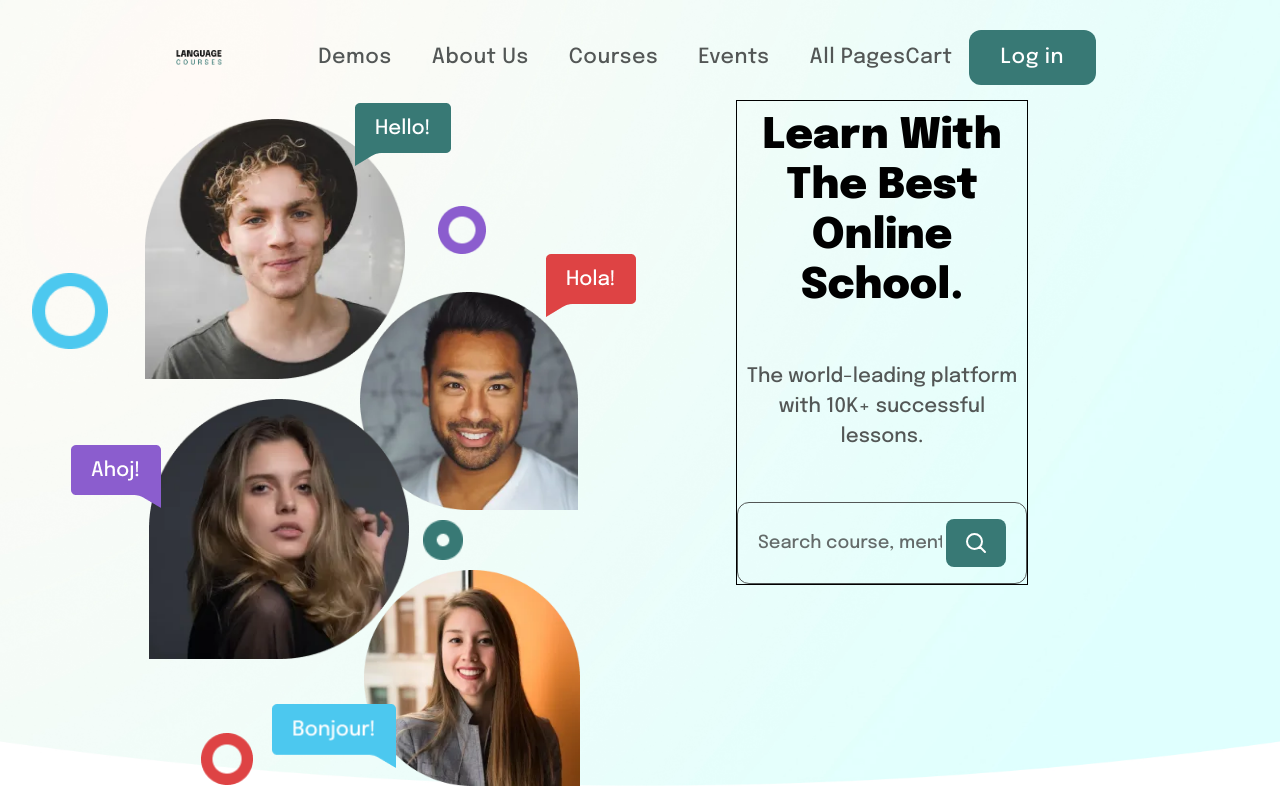
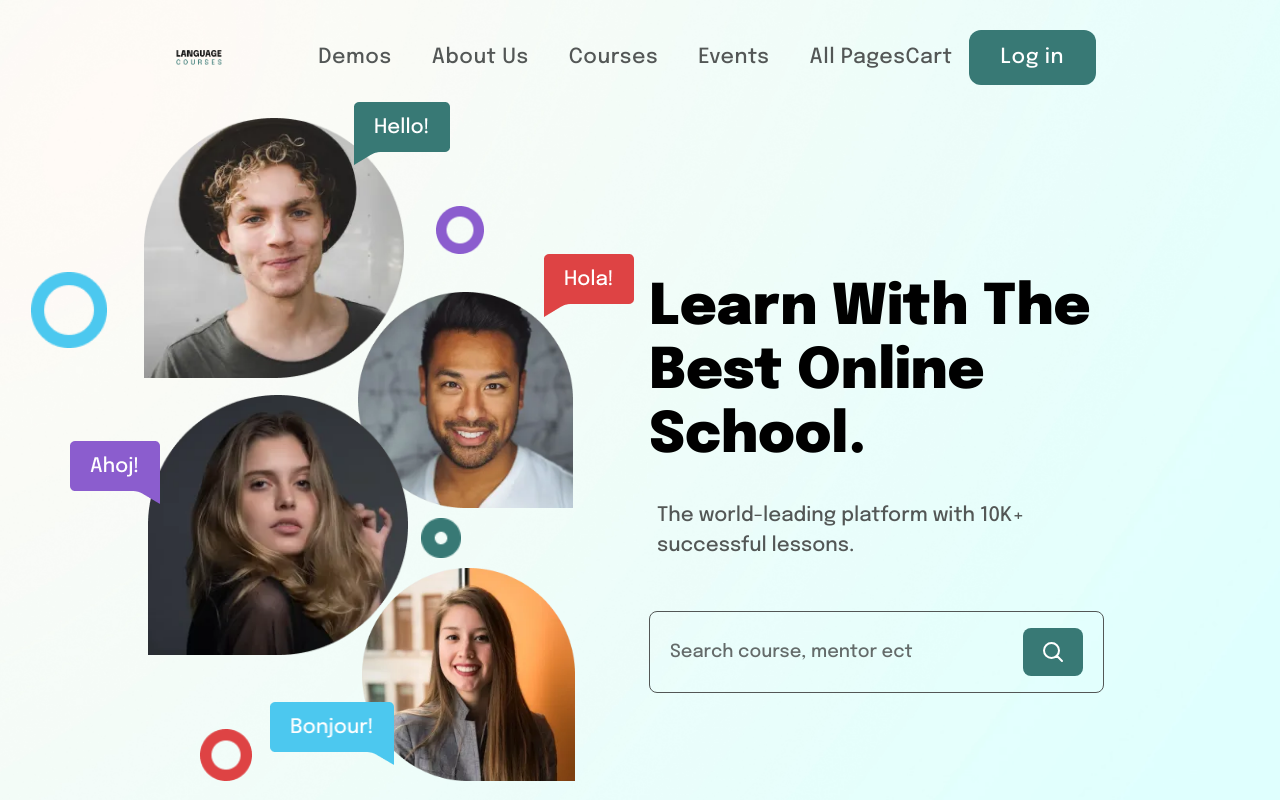
Before and after one commit to mr-harikrishnan/gng-next-js-final-project, a Next.js app: page / in a window 1280 px wide. Shown: the top 800 px of the page. Built offline with nearby package versions, Linux system fonts and the light colour scheme.

Commit message:
1st section completed without animation

```diff
--- a/src/app/(root)/component/heroSection/AnimationBanner.tsx
+++ b/src/app/(root)/component/heroSection/AnimationBanner.tsx
@@ -21,7 +21,7 @@ function AnimationBanner() {
   return (
 
 
-    <div className="grid grid-cols-2 place-items-center ">
+    <div className="grid grid-cols-2 place-items-center lg:pr-4 lg:mb-20 xl:mb-33">
 
       <div className=" ml-12 relative ">
         <img src={anHello.src} alt="" className="absolute bottom-47 left-25 w-17 z-10 sm:-top-10 sm:left-60.5 sm:w-24 md:left-[315px] md:top-[-35px] lg:left-45 lg:-top-12 xl:left-49" />
--- a/src/app/(root)/component/heroSection/InformationContainer.tsx
+++ b/src/app/(root)/component/heroSection/InformationContainer.tsx
@@ -2,20 +2,20 @@ import React from 'react'
 
 function InformationContainer() {
     return (
-        <div className='px-3.5 sm:px-19  w-full'>
+        <div className='px-3.5 sm:px-19 md:px-[89px] w-full md:mt-5 md:mb-5.5 lg:px-0 lg:mt-34 lg:mr-4 xl:mr-0  '>
 
-            <div className='border w-full pt-[10px] sm:pt-[11px]'>
+            <div className=' w-full pt-[10px] sm:pt-[11px]  lg:mt-7.5'>
                 <div>
-                    <h1 className='text-[40px] sm:text-[42px] font-morebold text-center leading-12 sm:leading-12.5 '>Learn With The Best Online School.</h1>
+                    <h1 className='text-[40px] font-morebold text-center leading-12 sm:text-[42px]  sm:leading-12.5 md:text-[48px] md:sm:leading-14.5  lg:text-left xl:text-[56px] xl:leading-16'>Learn With The Best Online School.</h1>
                 </div>
 
-                <div className='mt-12.5 text-[20px] text-[#535756] text-center sm:px-1'>
+                <div className='md:px-14 lg:px-0 '>
+                    <div className='mt-12.5 text-[20px] text-[#535756] text-center sm:px-1 md:px-4 md:mt-12 lg:text-left lg:px-0 lg:pr-12 lg:mt-7 xl:mt-8 xl:ml-2'>
                         <p>The world-leading platform with 10K+ successful lessons.</p>
                     </div>
 
                     <form action="" className='flex items-center justify-center w-full border mt-12.5 py-4 border-[#535756]  rounded-xl text-lg
-                sm:justify-between sm:px-5
-                '>
+                     sm:justify-between sm:px-5  md:mt-15 md:mx-1 md:rounded-lg lg:mt-12.5 lg:mx-0 '>
                         <input type="text" name="" id="" placeholder='Search course, mentor ect' className='placeholder-[#646B6A] sm:w-full' />
                         <button className=' bg-[#387975] ml-1 px-4.5 py-3 rounded-lg'>
                             <svg xmlns="http://www.w3.org/2000/svg" fill="none" viewBox="0 0 24 24" stroke-width="2" stroke="white"
@@ -25,6 +25,9 @@ function InformationContainer() {
 
                         </button>
                     </form>
+                </div>
+
+
 
             </div>
         </div>
--- a/src/app/(root)/page.tsx
+++ b/src/app/(root)/page.tsx
@@ -52,18 +52,16 @@ export default function Home() {
 
       <section
         style={{ backgroundImage: `url(${bg1.src})` }}
-        className="bg-cover bg-center h-full w-full mb-50 pt-25 xl:px-44">
+        className="bg-cover bg-center w-full mb-50 pt-25 xl:px-44  ">
 
-        <div className="w-full h-full flex flex-col  lg:flex-row gap-10 ">
+        <div className="w-full h-full flex flex-col  lg:flex-row gap-10 lg:gap-4.5 ">
           <div className="w-full  mx-auto  lg:w-[50%] relative ">
             <AnimationBanner></AnimationBanner>
           </div>
-          <div className="  mb-15  bg-gray lg:w-[50%] ">
+          <div className="  mb-15  bg-gray lg:w-[50%] lg:flex ">
             <InformationContainer></InformationContainer>
           </div>
         </div>
-
-
 
 
       </section>
```
Lines whose indentation alone changed are shown as unchanged.
